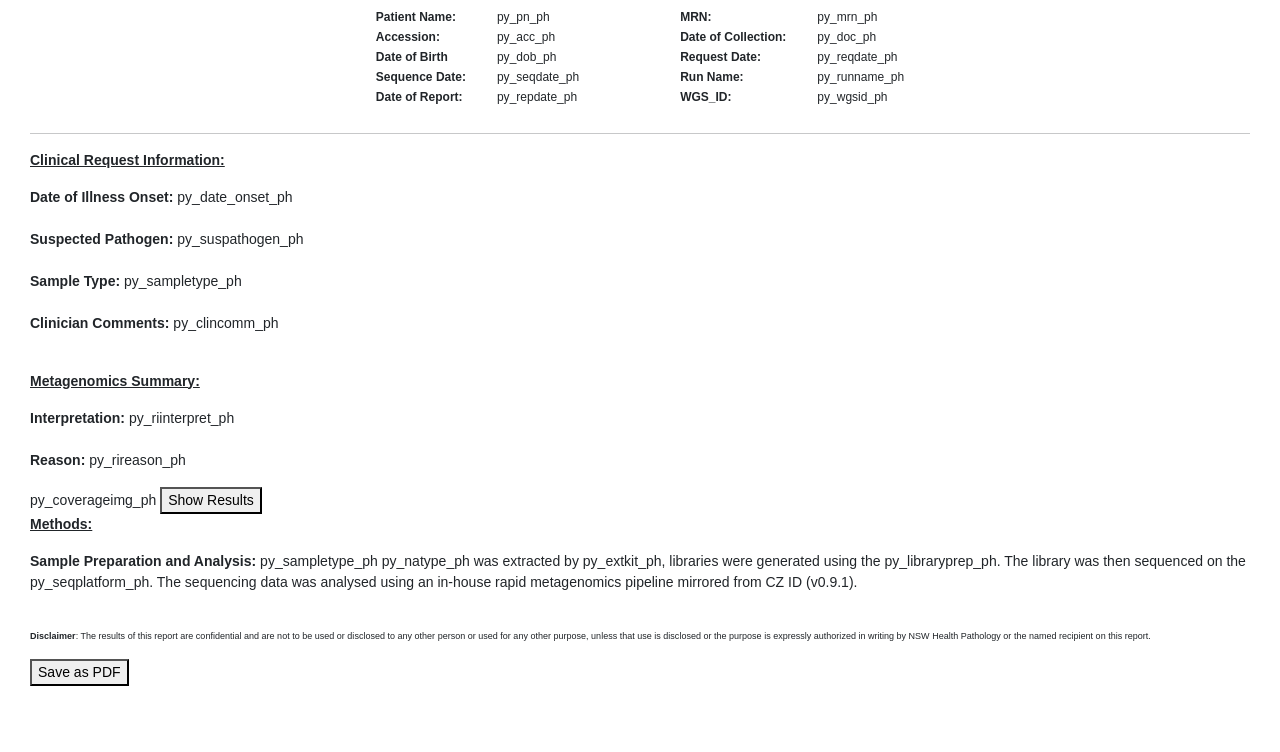
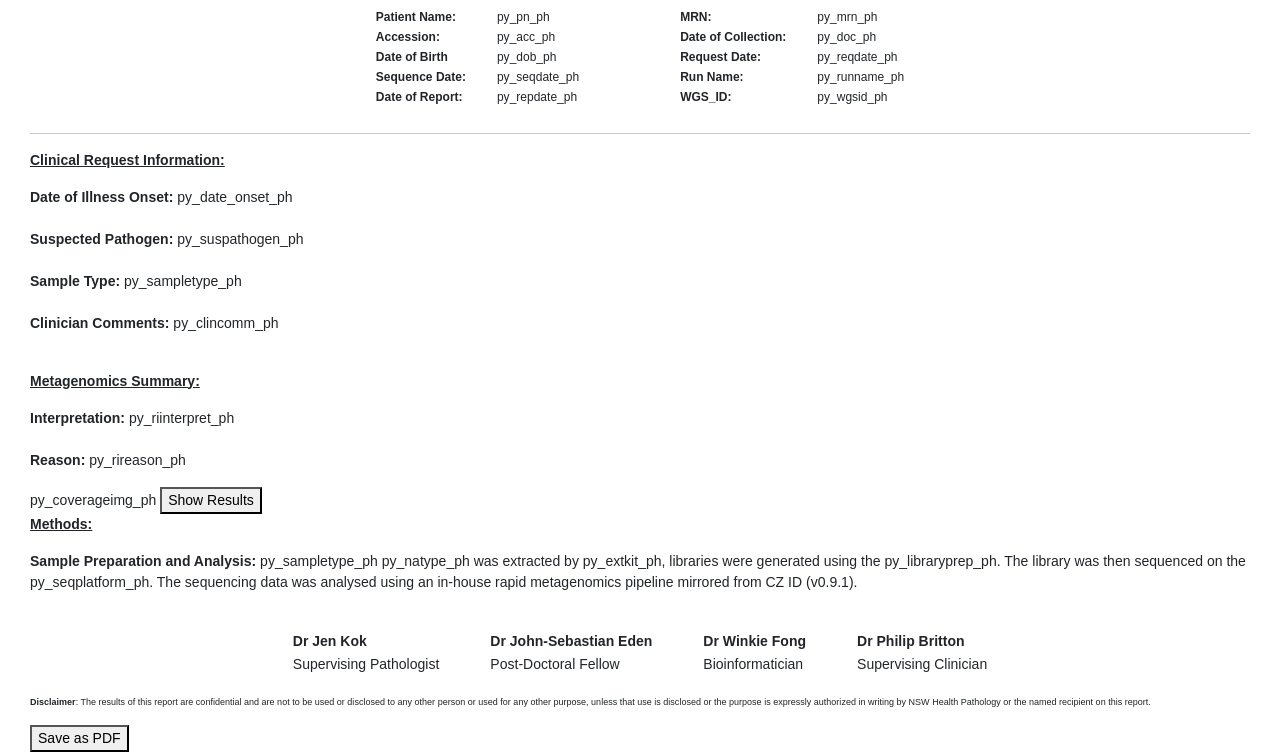
Before and after one commit to LilWinx/metagp_report, a plain HTML site: page index.html in a window 1280 px wide. Shown: the part 128-880 px from the top of the page. Before the commit the page ends 814 px from the top, so only its background shows below. Drawn offline with nearby package versions, Linux system fonts and the light colour scheme.

Commit message:
add sign-off table

```diff
--- a/index.html
+++ b/index.html
@@ -213,6 +213,16 @@
 
         .active-accordion:after {
             content: "\2796"; /* "minus" sign (-) */
+        }
+
+        .sign_off_table {
+            display: flex;
+            justify-content: center;
+            align-items: center;
+        }
+
+        .sign_off_table td {
+            font-size: 14px;
         }
 
         .disclaimer p {
@@ -881,8 +891,27 @@
             <br>
         </p>
     </div>
+    <div>
+        <table class="sign_off_table">
+            <tbody>
+                <tr>
+                    <td style="padding-right: 50px;"><b>Dr Jen Kok</b></td>
+                    <td style="padding-right: 50px;"><b>Dr John-Sebastian Eden</b></td>
+                    <td style="padding-right: 50px;"><b>Dr Winkie Fong</b></td>
+                    <td><b>Dr Philip Britton</b></td>
+
+                </tr>
+                <tr style="padding-bottom: 20px;">
+                    <td style="padding-right: 50px;">Supervising Pathologist</td>
+                    <td style="padding-right: 50px;">Post-Doctoral Fellow</td>
+                    <td style="padding-right: 50px;">Bioinformatician</td>
+                    <td>Supervising Clinician</td>
+                </tr>
+            </tbody>
+        </table>
+    </div>
     <div class="disclaimer">
-        <p>
+        <p style="padding-top: 20px;">
             <b>Disclaimer</b>: The results of this report are confidential and are not to be used or disclosed to any other person or used for any other purpose, unless that use is disclosed or the purpose is expressly authorized in writing by NSW Health Pathology or the named recipient on this report.
         </p>
     </div>
```
Lines whose indentation alone changed are shown as unchanged.
